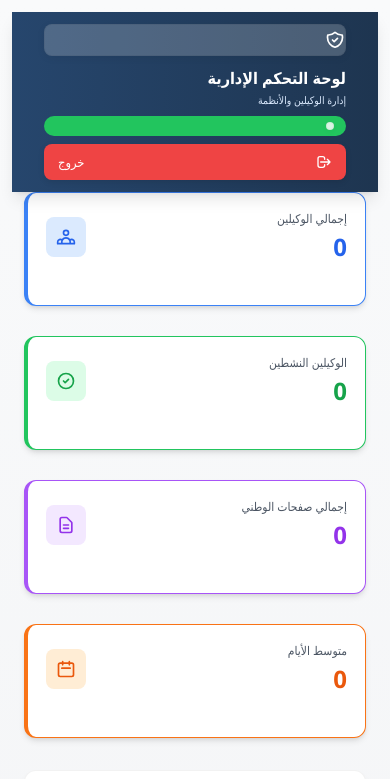
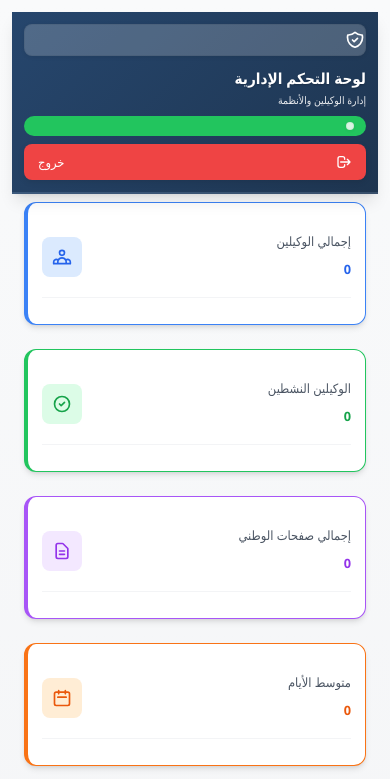
Before and after one commit to qwertauda-cpu/ftth_control_deck, a website: page api/admin-dashboard.html in a window 390 px wide. Shown: the top 779 px of the page. Drawn offline with nearby package versions, Linux system fonts and the light colour scheme; no server answers; sample sign-in values are in the browser's storage.

Commit message:
Improve mobile dashboard design: Remove extra margins, better spacing, cleaner layout

```diff
--- a/api/admin-dashboard.html
+++ b/api/admin-dashboard.html
@@ -70,8 +70,20 @@
             }
 
             .container {
-                padding-left: 1rem;
-                padding-right: 1rem;
+                padding-left: 0.75rem !important;
+                padding-right: 0.75rem !important;
+                max-width: 100% !important;
+            }
+
+            /* Remove extra margins */
+            body {
+                margin: 0;
+                padding: 0;
+            }
+
+            .min-h-screen {
+                margin: 0;
+                padding: 0;
             }
 
             /* Header adjustments - sticky at top */
@@ -102,16 +114,21 @@
 
             /* Compact header on mobile */
             header {
-                padding: 0.75rem 1rem !important;
+                padding: 0.75rem 0.75rem !important;
+                margin: 0;
+                border-radius: 0;
             }
 
             header .container {
                 gap: 0.5rem !important;
+                padding-left: 0 !important;
+                padding-right: 0 !important;
             }
 
             header h1 {
-                font-size: 1rem !important;
+                font-size: 0.95rem !important;
                 margin: 0;
+                font-weight: 700;
             }
 
             header p {
@@ -121,18 +138,30 @@
             }
 
             /* Better spacing for main content */
+            main {
+                padding-top: 0.5rem !important;
+                padding-bottom: 1rem !important;
+            }
+
             main > div {
-                margin-bottom: 1rem;
+                margin-bottom: 0.75rem;
             }
 
             /* Improve card spacing */
             .owner-card {
-                margin-bottom: 0.875rem;
+                margin-bottom: 0.75rem;
             }
 
             /* Better section spacing */
             .bg-white.rounded-xl {
-                margin-bottom: 1rem;
+                margin-bottom: 0.75rem;
+                padding: 0.875rem !important;
+            }
+
+            /* Remove extra padding from sections */
+            .bg-white.rounded-xl > div:first-child {
+                padding: 0 !important;
+                margin-bottom: 0.75rem !important;
             }
 
             header .container {
@@ -164,16 +193,17 @@
             /* Statistics cards - stack vertically on mobile */
             .grid {
                 grid-template-columns: 1fr !important;
-                gap: 0.875rem !important;
+                gap: 0.75rem !important;
+                margin-bottom: 0.75rem !important;
             }
 
             .stat-card {
                 margin-bottom: 0;
-                padding: 1rem !important;
-                border-radius: 0.875rem;
-                box-shadow: 0 2px 8px rgba(0,0,0,0.06);
+                padding: 0.875rem !important;
+                border-radius: 0.75rem;
+                box-shadow: 0 1px 4px rgba(0,0,0,0.08);
                 transition: all 0.3s ease;
-                border: 1px solid rgba(0,0,0,0.05);
+                border: 1px solid rgba(0,0,0,0.06);
             }
 
             .stat-card:active {
@@ -203,10 +233,10 @@
             .owner-card {
                 background: #ffffff;
                 border: 1px solid #e5e7eb;
-                border-radius: 0.875rem;
-                padding: 1rem;
-                margin-bottom: 0.875rem;
-                box-shadow: 0 1px 4px rgba(0,0,0,0.06);
+                border-radius: 0.75rem;
+                padding: 0.875rem;
+                margin-bottom: 0.75rem;
+                box-shadow: 0 1px 3px rgba(0,0,0,0.08);
                 transition: all 0.2s ease;
                 position: relative;
                 overflow: hidden;
@@ -343,15 +373,28 @@
 
             /* Cards section */
             .bg-white {
-                border-radius: 0.875rem;
-                box-shadow: 0 2px 8px rgba(0,0,0,0.06);
-                border: 1px solid rgba(0,0,0,0.05);
+                border-radius: 0.75rem;
+                box-shadow: 0 1px 4px rgba(0,0,0,0.08);
+                border: 1px solid rgba(0,0,0,0.06);
             }
 
             /* Better section headers */
             .bg-white.rounded-xl > div:first-child {
-                padding-bottom: 0.75rem;
-                margin-bottom: 0.75rem;
+                padding: 0.75rem 0 !important;
+                margin-bottom: 0.75rem !important;
+                border-bottom: 1px solid #f3f4f6;
+            }
+
+            /* Section titles */
+            .bg-white.rounded-xl h2 {
+                font-size: 1.1rem !important;
+                margin: 0 !important;
+                padding: 0 !important;
+            }
+
+            .bg-white.rounded-xl p {
+                font-size: 0.8rem !important;
+                margin: 0.25rem 0 0 0 !important;
             }
 
             /* Improve text readability */
@@ -363,6 +406,35 @@
             /* Better button spacing */
             button + button {
                 margin-right: 0.5rem;
+            }
+
+            /* Remove gaps from grid */
+            .grid.gap-3 {
+                gap: 0.75rem !important;
+            }
+
+            /* Improve header appearance */
+            header {
+                background: linear-gradient(135deg, #26466D 0%, #1e3550 100%) !important;
+                border-bottom: 2px solid rgba(255,255,255,0.1);
+            }
+
+            /* Better text contrast */
+            header h1 {
+                color: #ffffff !important;
+                text-shadow: 0 1px 2px rgba(0,0,0,0.2);
+            }
+
+            header p {
+                color: rgba(255,255,255,0.9) !important;
+            }
+
+            /* Remove extra margins from body */
+            html, body {
+                margin: 0;
+                padding: 0;
+                width: 100%;
+                overflow-x: hidden;
             }
 
             /* Buttons - better mobile UX */
@@ -648,7 +720,7 @@
             </div>
         </header>
 
-        <main class="container mx-auto p-3 md:p-6">
+        <main class="container mx-auto p-2 md:p-6" style="padding-left: 0.75rem; padding-right: 0.75rem;">
             <!-- Statistics Cards -->
             <div class="grid grid-cols-1 md:grid-cols-2 lg:grid-cols-4 gap-3 md:gap-6 mb-4 md:mb-8">
                 <div class="stat-card bg-white rounded-xl shadow-md md:shadow-lg p-4 md:p-6 border-l-4 border-blue-500 active:scale-[0.98] transition-transform">
@@ -709,11 +781,11 @@
             </div>
 
             <!-- Owners Table -->
-            <div class="bg-white rounded-xl shadow-lg p-6 mb-6">
-                <div class="flex justify-between items-center mb-6">
+            <div class="bg-white rounded-xl shadow-lg p-3 md:p-6 mb-4 md:mb-6">
+                <div class="flex justify-between items-center mb-4 md:mb-6">
                     <div>
-                        <h2 class="text-2xl font-bold text-gray-800">جدول الوكيلين</h2>
-                        <p class="text-gray-600 text-sm mt-1">عرض جميع الوكيلين المسجلين في النظام</p>
+                        <h2 class="text-xl md:text-2xl font-bold text-gray-800">جدول الوكيلين</h2>
+                        <p class="text-gray-600 text-xs md:text-sm mt-1">عرض جميع الوكيلين المسجلين في النظام</p>
                     </div>
                     <button onclick="loadOwnersList()" class="px-4 py-2 bg-blue-600 text-white rounded-lg hover:bg-blue-700 transition-colors flex items-center gap-2">
                         <svg class="w-4 h-4" fill="none" stroke="currentColor" viewBox="0 0 24 24">
@@ -761,8 +833,8 @@
             </div>
 
             <!-- Manager Insights Section -->
-            <div class="bg-white rounded-xl shadow-lg p-3 md:p-6">
-                <div class="flex items-center gap-2 md:gap-3 mb-4 md:mb-6">
+            <div class="bg-white rounded-xl shadow-lg p-3 md:p-6 mb-4 md:mb-6">
+                <div class="flex items-center gap-2 md:gap-3 mb-3 md:mb-6">
                     <div class="w-8 h-8 md:w-10 md:h-10 bg-gradient-to-br from-yellow-400 to-orange-500 rounded-lg flex items-center justify-center flex-shrink-0">
                         <svg class="w-5 h-5 md:w-6 md:h-6 text-white" fill="none" stroke="currentColor" viewBox="0 0 24 24">
                             <path stroke-linecap="round" stroke-linejoin="round" stroke-width="2" d="M9.663 17h4.673M12 3v1m6.364 1.636l-.707.707M21 12h-1M4 12H3m3.343-5.657l-.707-.707m2.828 9.9a5 5 0 117.072 0l-.548.547A3.374 3.374 0 0014 18.469V19a2 2 0 11-4 0v-.531c0-.895-.356-1.754-.988-2.386l-.548-.547z"></path>
```
